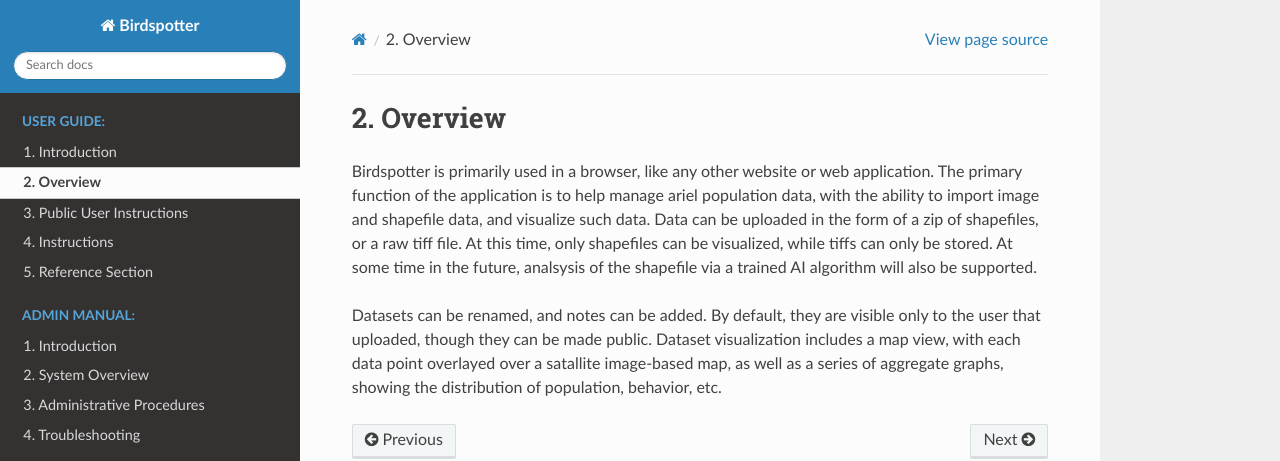
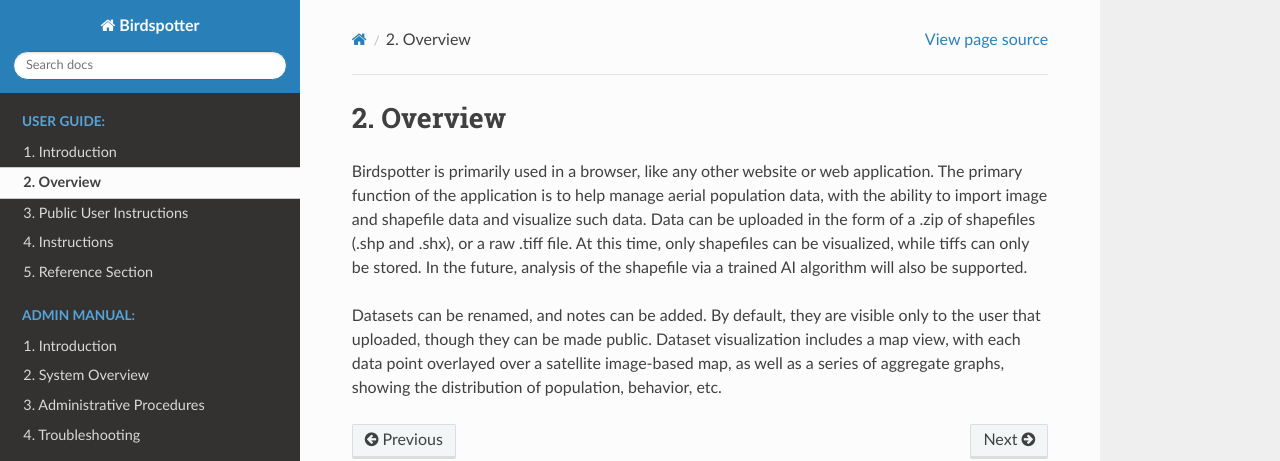
Before and after one commit to birdspotter-project/COS397, a Sphinx documentation site: the page built from docs/source/user_guide/overview.rst, in a window 1280 px wide. Shown: the top 461 px of the page. Built offline with Sphinx 7.4.7 and the Read the Docs theme 2.0.0, drawn with Linux system fonts in a browser that asks for light colours.

Commit message:
minorspelling/grammar fixes

```diff
--- a/docs/source/user_guide/intro.rst
+++ b/docs/source/user_guide/intro.rst
@@ -17,7 +17,7 @@
 	* Data Administrators
 	* User Support Staff
 
-The relevant sections of the user guide for **end users** are
+The relevant sections of the user guide for **end-users** are
 
 The relevant sections of the user guide for **system operators** are
 
--- a/docs/source/user_guide/overview.rst
+++ b/docs/source/user_guide/overview.rst
@@ -3,9 +3,13 @@
 ***************************************
 
 Birdspotter is primarily used in a browser, like any other website or web application.
-The primary function of the application is to help manage ariel population data, with the ability to import image and shapefile data, and visualize such data.
-Data can be uploaded in the form of a zip of shapefiles, or a raw tiff file. At this time, only shapefiles can be visualized, while tiffs can only be stored.
-At some time in the future, analsysis of the shapefile via a trained AI algorithm will also be supported.
+The primary function of the application is to help manage aerial population data, with
+the ability to import image and shapefile data and visualize such data.
+Data can be uploaded in the form of a .zip of shapefiles (.shp and .shx), or a raw .tiff file.
+At this time, only shapefiles can be visualized, while tiffs can only be stored.
+In the future, analysis of the shapefile via a trained AI algorithm will also be supported.
 
-Datasets can be renamed, and notes can be added. By default, they are visible only to the user that uploaded, though they can be made public.
-Dataset visualization includes a map view, with each data point overlayed over a satallite image-based map, as well as a series of aggregate graphs, showing the distribution of population, behavior, etc.
+Datasets can be renamed, and notes can be added. By default, they are visible only to the user
+that uploaded, though they can be made public. Dataset visualization includes a map view, with
+each data point overlayed over a satellite image-based map, as well as a series of aggregate graphs,
+showing the distribution of population, behavior, etc.
--- a/docs/source/user_guide/public_user_instructions.rst
+++ b/docs/source/user_guide/public_user_instructions.rst
@@ -8,7 +8,7 @@
 Home View
 ==============================
 
-This is the home page of the birdspotter app, Public Users are allowed to see the map view of the public datasets.
+This is the home page of the Birdspotter app, Public Users are allowed to see the map view of the public datasets.
 
 .. _public_home_view:
 .. figure:: static/home_view.png
--- a/docs/source/user_guide/reference.rst
+++ b/docs/source/user_guide/reference.rst
@@ -12,7 +12,7 @@
 
 Procedures
 ##############################
-Follow the steps below to contact an admin
+Follow the steps below to contact an admin:
 
 1. Click on your username dropdown in the top right of the app.
 
@@ -35,7 +35,7 @@
 
 Procedures
 ##############################
-Follow the steps below to report an issue
+Follow the steps below to report an issue:
 
 1. Click on your username dropdown in the top right of the app.
 
```
Also changed, not shown: other parts of docs/source/user_guide/intro.rst (+2 -2 lines), docs/source/user_guide/instructions.rst (+22 -22 lines).
